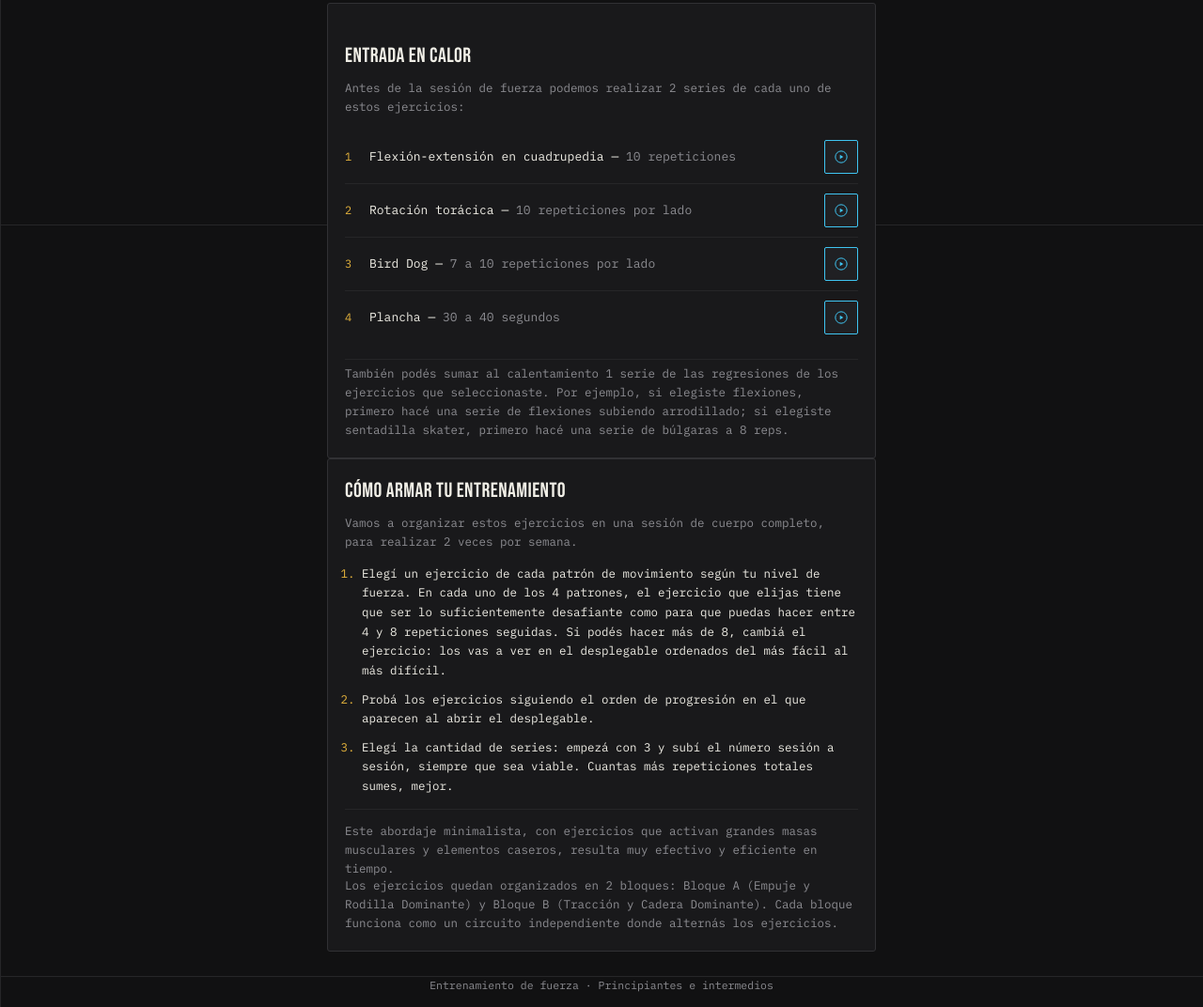
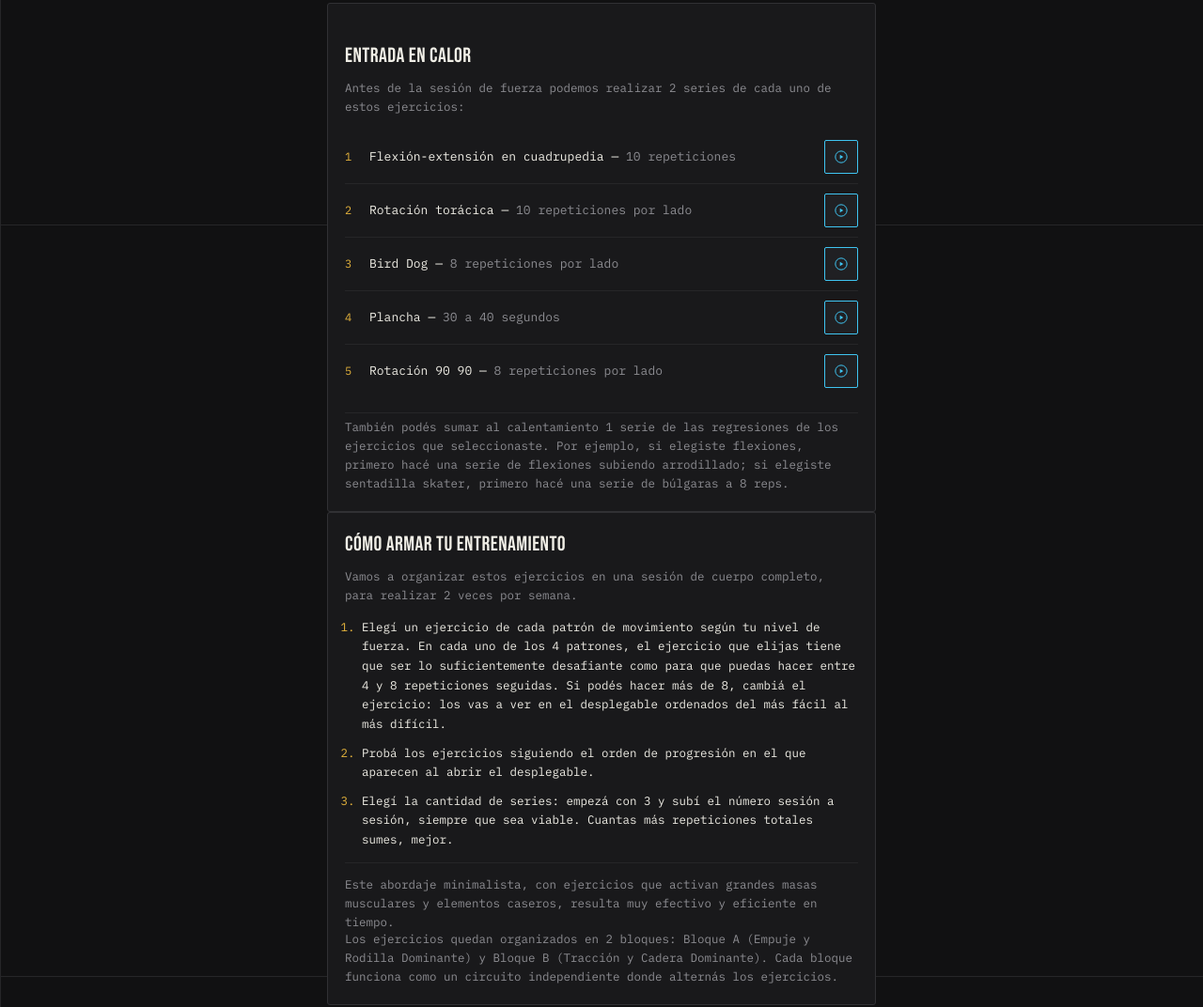
Before and after one commit to marcodenaju/generaturutina, a plain HTML site: page index.html in a window 1280 px wide. Shown: the part 1361-2433 px from the top of the page at 94% size. Drawn offline with Linux system fonts and the light colour scheme.

Commit message:
Update index.html

```diff
--- a/index.html
+++ b/index.html
@@ -617,6 +617,7 @@ const DATA = [
       { name: 'Remo Bisagra de cadera', url: 'https://vimeo.com/611781856/5752601d76' },
       { name: 'Dominada asistida', url: 'https://vimeo.com/579814884' },
       { name: 'Dominada', url: 'https://vimeo.com/586783819/b45fcef8ed' },
+      { name: 'Dominada archer', url: 'https://vimeo.com/586783582/0c59fd73fc?fl=pl&fe=sh' },
     ]
   },
   {
@@ -644,8 +645,9 @@ DATA.forEach(p => {
 const WARMUP = [
   { name: 'Flexión-extensión en cuadrupedia', dose: '10 repeticiones', url: 'https://vimeo.com/607692060/c3bdfe1ca3' },
   { name: 'Rotación torácica', dose: '10 repeticiones por lado', url: 'https://vimeo.com/593744000/cd8cb6add7' },
-  { name: 'Bird Dog', dose: '7 a 10 repeticiones por lado', url: 'https://vimeo.com/596674680/5c600d87c5' },
+  { name: 'Bird Dog', dose: '8 repeticiones por lado', url: 'https://vimeo.com/596674680/5c600d87c5' },
   { name: 'Plancha', dose: '30 a 40 segundos', url: 'https://vimeo.com/581616591/f1de1398ba' },
+  { name: 'Rotación 90 90', dose: '8 repeticiones por lado', url: 'https://vimeo.com/747280367/933695604c?fl=pl&fe=sh' }
 ];
 
 const SETS_OPTIONS = [3, 4, 5];
```
